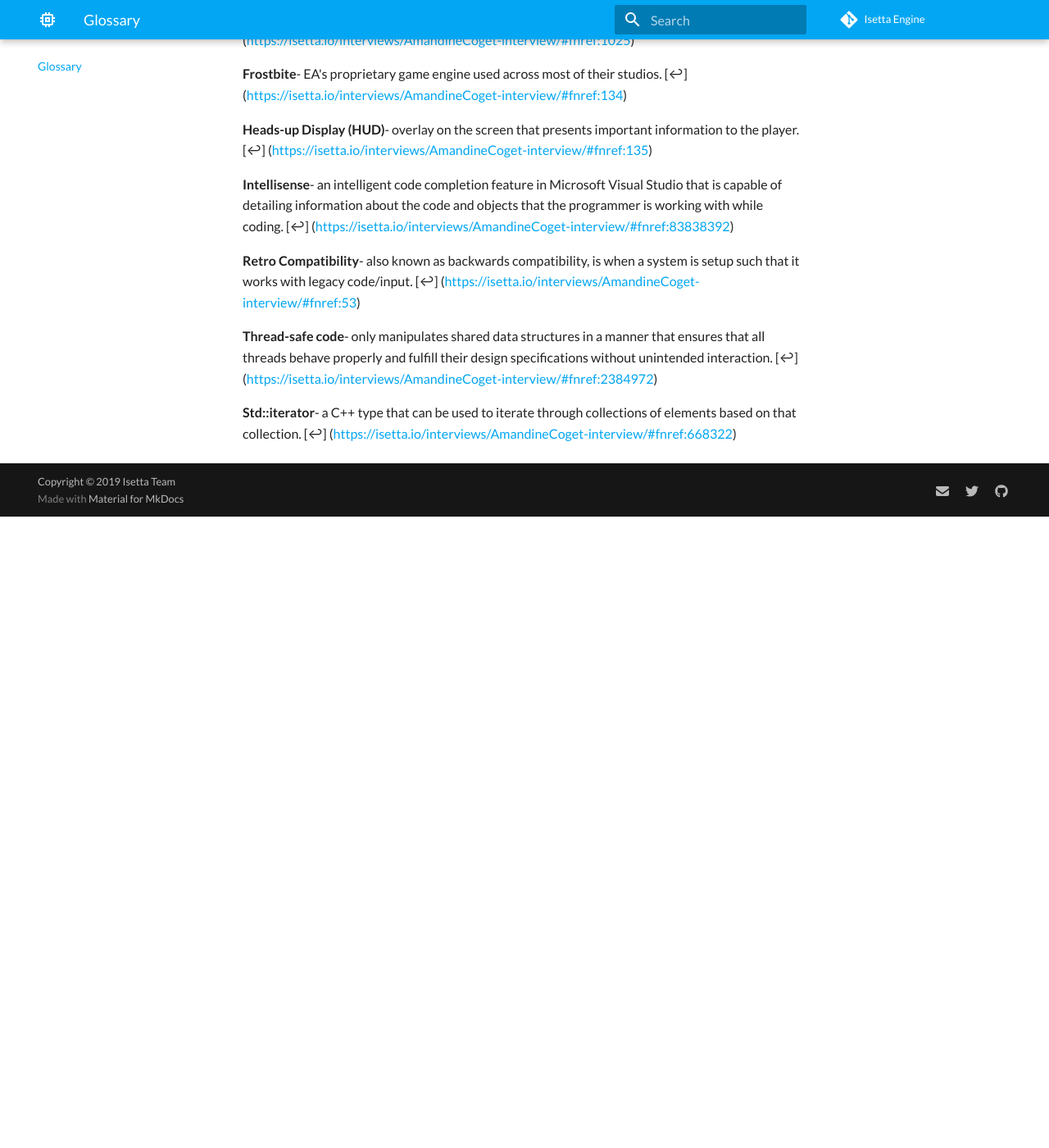
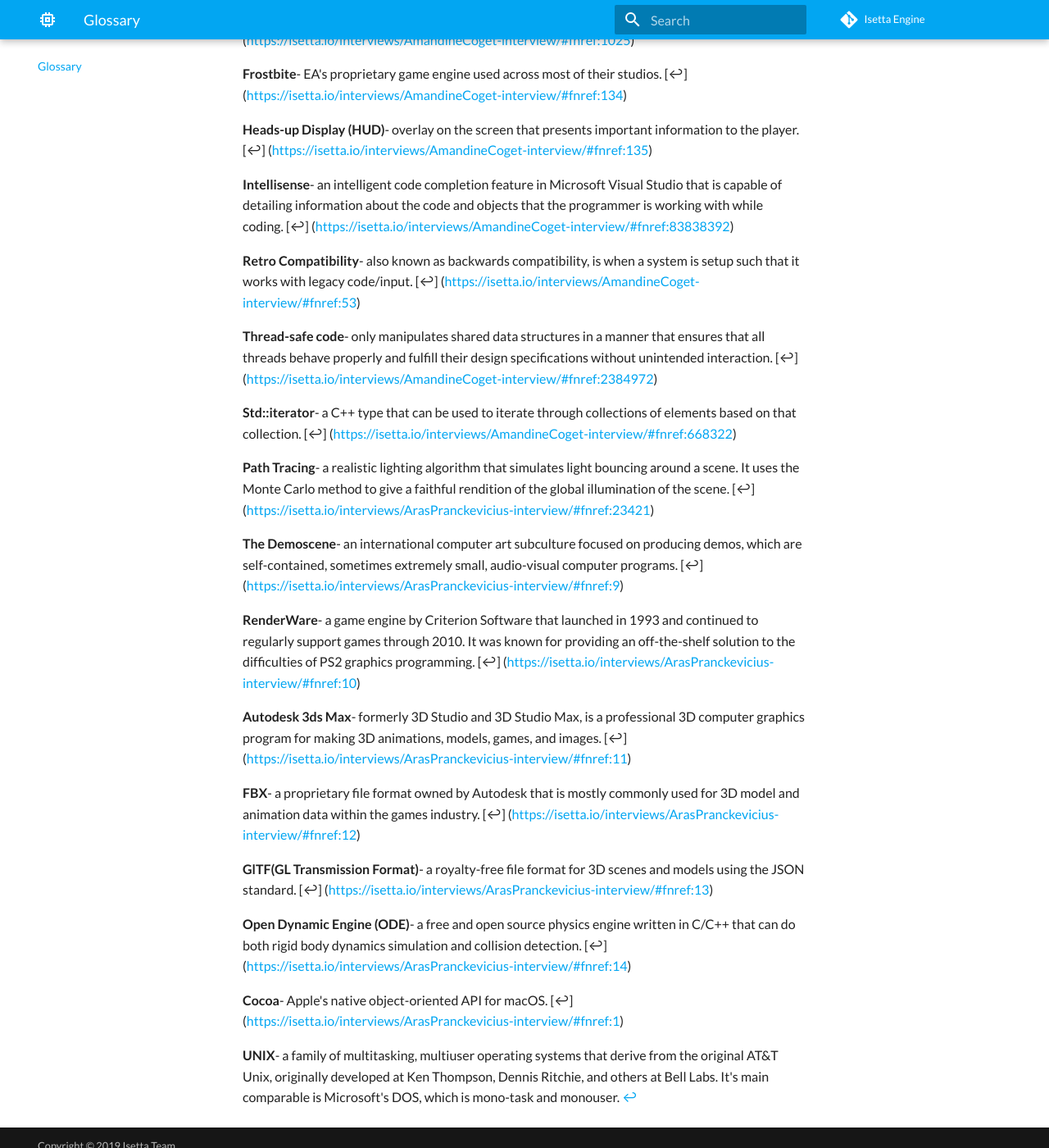
Before and after one commit to Isetta-Team/Isetta-Website-Raw, an MkDocs documentation site: the page built from docs/glossary.md, in a window 1280 px wide and 1400 px high, scrolled down 8059 px. Shown: the whole window at 82% size. Built offline with MkDocs 1.6.1 and Material for MkDocs 9.7.7, drawn with Linux system fonts in a browser that asks for light colours; comment, search, counter and statistics services are not loaded; before the commit the page ends 8689 px from its top, so only the background shows below that.

Commit message:
added more

```diff
--- a/docs/glossary.md
+++ b/docs/glossary.md
@@ -209,3 +209,21 @@ Also, please add any terms we haven't touched on that you think of!
 **Thread-safe code**- only manipulates shared data structures in a manner that ensures that all threads behave properly and fulfill their design specifications without unintended interaction. [↩] (https://isetta.io/interviews/AmandineCoget-interview/#fnref:2384972)
 
 **Std::iterator**- a C++ type that can be used to iterate through collections of elements based on that collection. [↩] (https://isetta.io/interviews/AmandineCoget-interview/#fnref:668322)
+
+**Path Tracing**- a realistic lighting algorithm that simulates light bouncing around a scene. It uses the Monte Carlo method to give a faithful rendition of the global illumination of the scene. [↩] (https://isetta.io/interviews/ArasPranckevicius-interview/#fnref:23421)
+
+**The Demoscene**- an international computer art subculture focused on producing demos, which are self-contained, sometimes extremely small, audio-visual computer programs. [↩] (https://isetta.io/interviews/ArasPranckevicius-interview/#fnref:9)
+
+**RenderWare**-  a game engine by Criterion Software that launched in 1993 and continued to regularly support games through 2010. It was known for providing an off-the-shelf solution to the difficulties of PS2 graphics programming. [↩] (https://isetta.io/interviews/ArasPranckevicius-interview/#fnref:10)
+
+**Autodesk 3ds Max**- formerly 3D Studio and 3D Studio Max, is a professional 3D computer graphics program for making 3D animations, models, games, and images. [↩] (https://isetta.io/interviews/ArasPranckevicius-interview/#fnref:11)
+
+**FBX**- a proprietary file format owned by Autodesk that is mostly commonly used for 3D model and animation data within the games industry. [↩] (https://isetta.io/interviews/ArasPranckevicius-interview/#fnref:12)
+
+**GlTF(GL Transmission Format)**- a royalty-free file format for 3D scenes and models using the JSON standard. [↩] (https://isetta.io/interviews/ArasPranckevicius-interview/#fnref:13)
+
+**Open Dynamic Engine (ODE)**- a free and open source physics engine written in C/C++ that can do both rigid body dynamics simulation and collision detection. [↩] (https://isetta.io/interviews/ArasPranckevicius-interview/#fnref:14)
+
+**Cocoa**- Apple's native object-oriented API for macOS.  [↩] (https://isetta.io/interviews/ArasPranckevicius-interview/#fnref:1)
+
+**UNIX**- a family of multitasking, multiuser operating systems that derive from the original AT&T Unix, originally developed at Ken Thompson, Dennis Ritchie, and others at Bell Labs. It's main comparable is Microsoft's DOS, which is mono-task and monouser. [↩](https://isetta.io/interviews/ArasPranckevicius-interview/#fnref:2)
```
